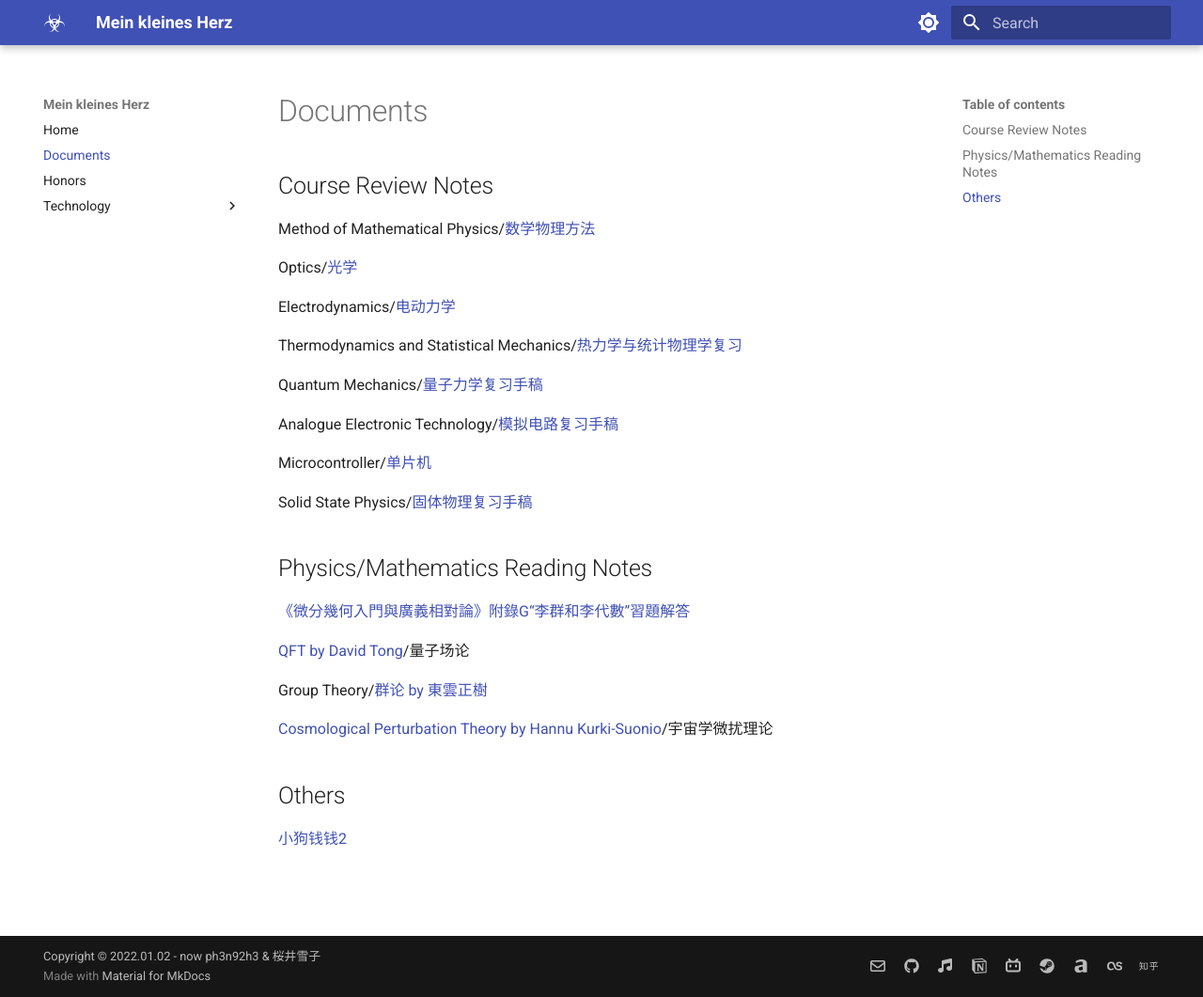
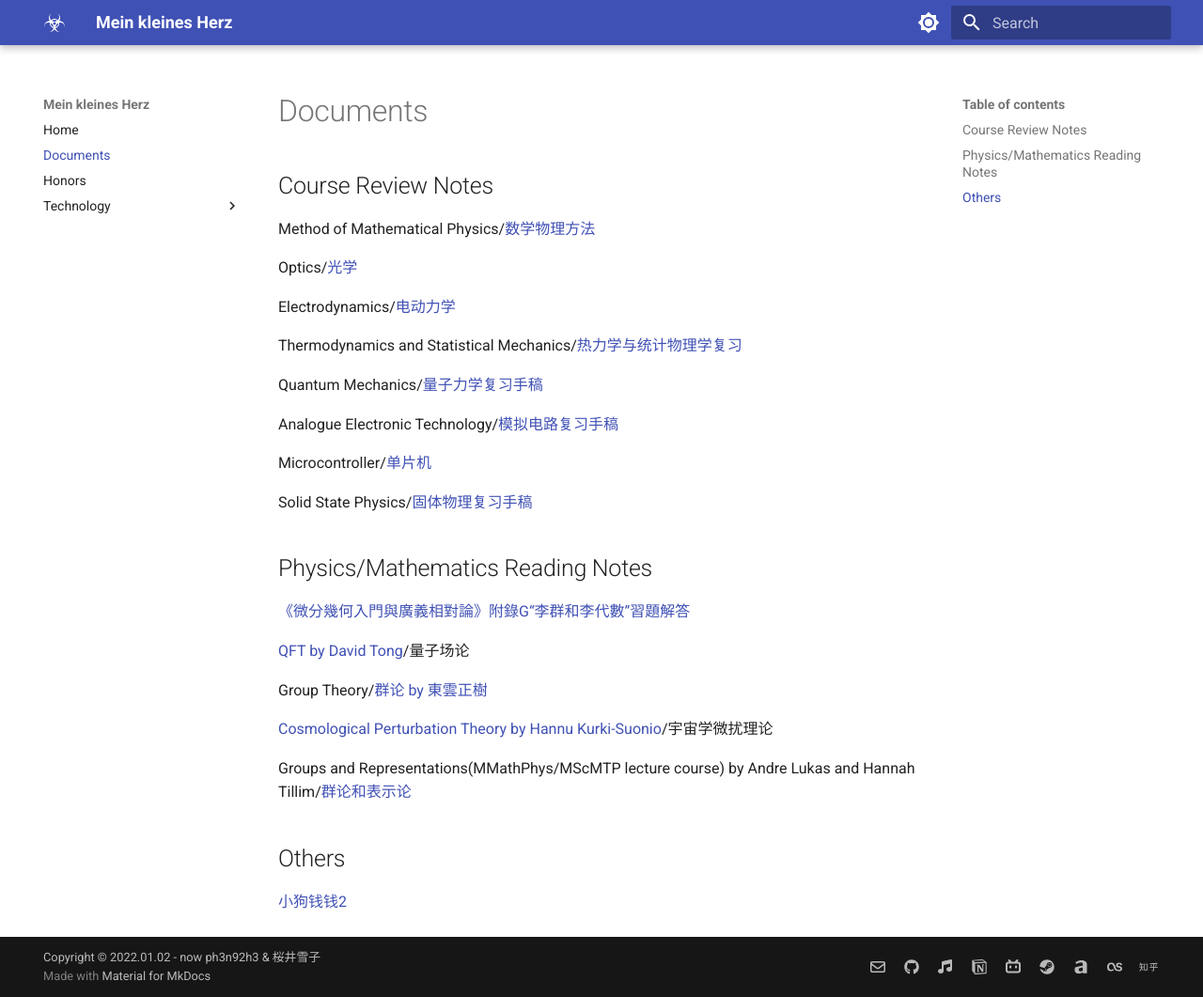
Before and after one commit to ph3n92h3/ph3n92h3.github.io, an MkDocs documentation site: the page built from docs/Documents.md, in a window 1280 px wide and 1061 px high. Shown: the whole window at 94% size. Built offline with MkDocs 1.6.1 and Material for MkDocs 9.7.7, drawn with Linux system fonts in a browser that asks for light colours.

Commit message:
群论和表示论

```diff
--- a/docs/Documents.md
+++ b/docs/Documents.md
@@ -26,6 +26,8 @@ Group Theory/[群论 by 東雲正樹](https://github.com/ph3n92h3/notes/blob/mai
 
 [Cosmological Perturbation Theory by Hannu Kurki-Suonio](https://github.com/ph3n92h3/notes/blob/main/Cosmological%20Perturbation%20Theory%20by%20Hannu%20Kurki-Suonio.pdf)/宇宙学微扰理论
 
+Groups and Representations(MMathPhys/MScMTP lecture course) by Andre Lukas and Hannah Tillim/[群论和表示论](https://github.com/ph3n92h3/notes/blob/main/%E7%BE%A4%E8%AE%BA%E5%92%8C%E8%A1%A8%E7%A4%BA%E8%AE%BA.pdf)
+
 ## Others
 
 [小狗钱钱2](https://github.com/ph3n92h3/notes/blob/main/%E5%B0%8F%E7%8B%97%E9%92%B1%E9%92%B12.md)
```
